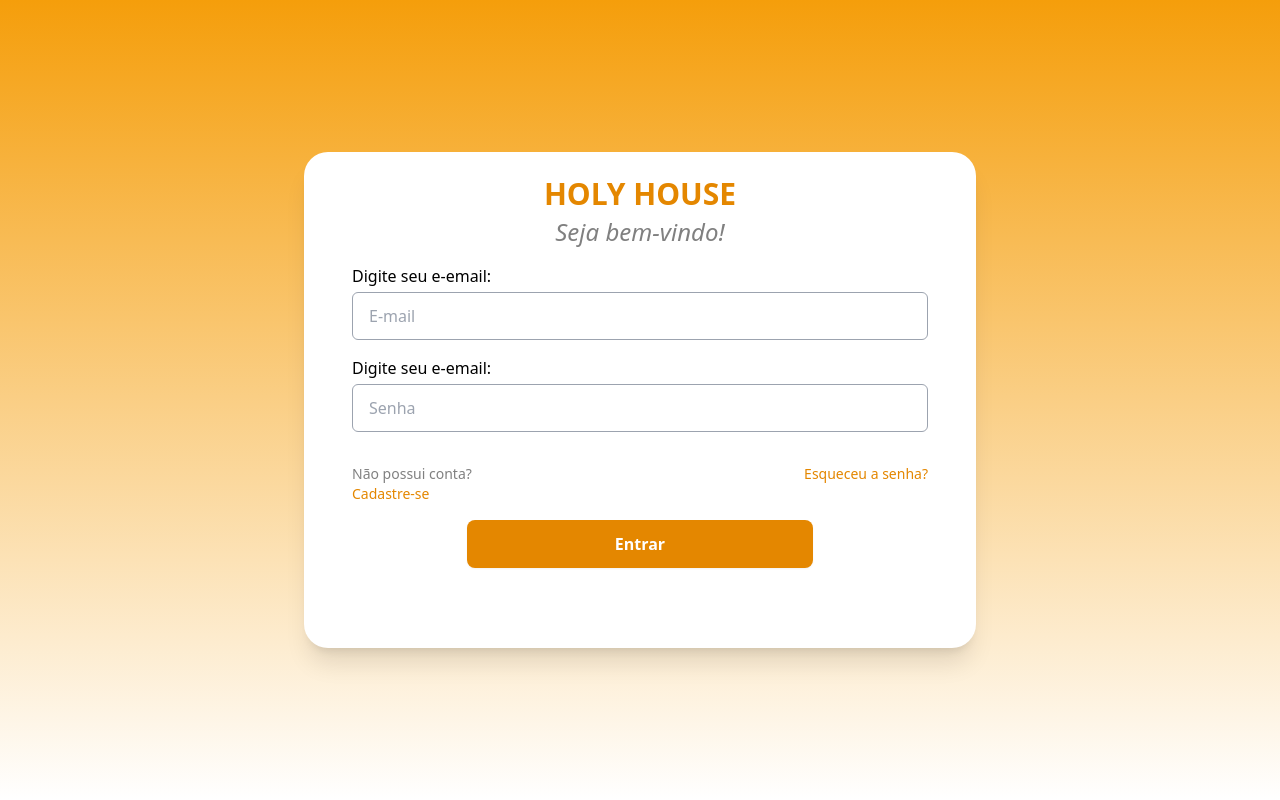
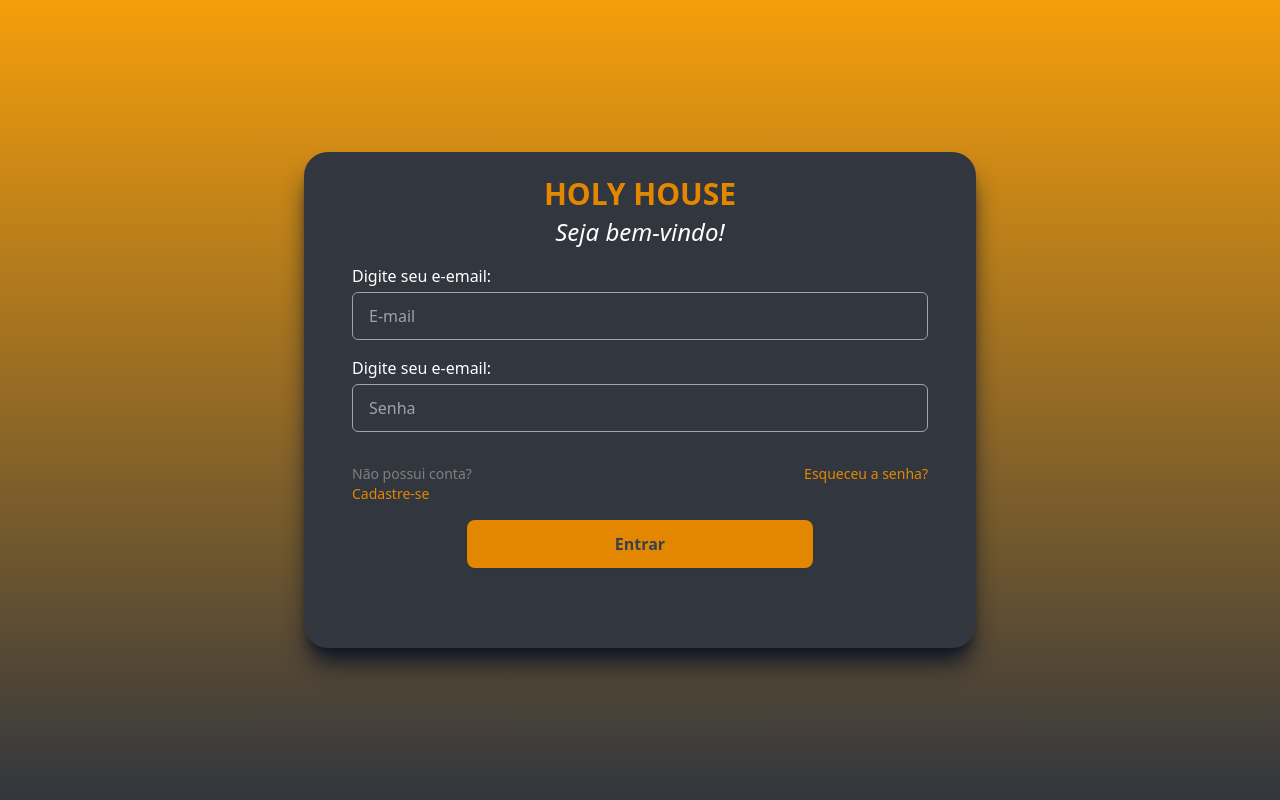
Before and after one commit to MarceloStudies/plataform-app, a React (Create React App) app: page /login in a window 1280 px wide. Built offline with nearby package versions, Linux system fonts and the light colour scheme.

Commit message:
style(Dark-mode): correcty the logic for validation and add darkmode

```diff
--- a/src/ButtonGoogleLogin.js
+++ b/src/ButtonGoogleLogin.js
@@ -12,11 +12,11 @@ export function ButtonGoogleLogin() {
     };
 
     return (
-      <div>
+      <div >
         <GoogleLogin
+          className="w-full h-12 rounded-lg shadow-sm focus:outline-none pointer-events-auto hover:bg-orange-300 hover:text-orange-500 focus:border-secondary px-4 bg-secondary text-white font-bold dark:text-gray-700 dark:hover:bg-gray-900 dark:hover:text-amber-500 "
           onSuccess={handleSuccess}
           onError={handleError}
-          // Optionally, you can customize the button appearance and behavior
         />
       </div>
     );
--- a/src/Login.js
+++ b/src/Login.js
@@ -8,12 +8,12 @@ export default function Login({ param }) {
 
 
   return (
-    <main className="bg-gradient flex w-screen h-full justify-center px-4 ">
+    <main className="bg-gradient dark:bgDark-gradient flex w-screen h-full justify-center px-4 ">
       <div className="container  w-full min-h-[620px] h-full flex justify-center items-center ">
-        <div className="flex flex-col card shadow-xl bg-white w-full rounded-3xl max-w-2xl p-6 md:py-6 md:px-12 animate-fadeIn">
+        <div className="flex flex-col card shadow-xl dark:shadow-gray-900 bg-white dark:bg-bgDark_primary w-full rounded-3xl max-w-2xl p-6 md:py-6 md:px-12 animate-fadeIn">
           <div className="flex flex-col w-full h-1/4 justify-center text-center text-3xl  items-center gap-1 mb-4">
             <h1 className=" text-secondary font-bold uppercase">Holy House</h1>
-            <h2 className="text-2xl text-txt_secondary italic ">
+            <h2 className="text-2xl text-txt_secondary dark:text-txtDark_primary  italic ">
               Seja bem-vindo!
             </h2>
           </div>
--- a/src/LoginCard.js
+++ b/src/LoginCard.js
@@ -5,13 +5,13 @@ import { ButtonGoogleLogin } from "./ButtonGoogleLogin";
 export default function LoginCard() {
     return(
         <div className="flex flex-col w-full h-3/4 justify-center items-center gap-8 ">
-            <div className="flex flex-col w-full h-1/2 justify-center items-center gap-4 ">
+            <div className="flex flex-col w-full h-1/2 justify-center items-center gap-4 dark:text-white">
               <div className="flex flex-col w-full gap-1">
                 <label for="emailLogin" className=" self-start ">
                   Digite seu e-email:
                 </label>
                 <input
-                  className="w-full h-12 rounded-md border border-gray-400 focus:outline-none focus:border-secondary px-4"
+                  className="dark:bg-transparent w-full h-12 rounded-md border border-gray-400 focus:outline-none focus:border-secondary px-4"
                   type="text"
                   placeholder="E-mail"
                   id="emailLogin"
@@ -22,7 +22,7 @@ export default function LoginCard() {
                   Digite seu e-email:
                 </label>
                 <input
-                  className="w-full h-12 rounded-md border border-gray-400 focus:outline-none focus:border-secondary px-4"
+                  className="dark:bg-transparent w-full h-12 rounded-md border border-gray-400 focus:outline-none focus:border-secondary px-4"
                   type="password"
                   placeholder="Senha"
                 />
@@ -40,7 +40,7 @@ export default function LoginCard() {
                 </a>
               </div>
               <div className="flex flex-col w-full justify-end items-center gap-4">
-                <button className="w-3/5 h-12 rounded-lg shadow-sm focus:outline-none pointer-events-auto hover:bg-orange-300 hover:text-orange-500 focus:border-secondary px-4 bg-secondary text-white font-bold">
+                <button className="w-3/5 h-12 rounded-lg shadow-sm focus:outline-none pointer-events-auto hover:bg-orange-300 hover:text-orange-500 focus:border-secondary px-4 bg-secondary text-white font-bold dark:text-gray-700 dark:hover:bg-gray-900 dark:hover:text-amber-500 ">
                   Entrar
                 </button>
                 <GoogleOAuthProvider clientId="453997831134-705bsj7ro2do4sbcvupsi94h73tg9qi4.apps.googleusercontent.com">
--- a/src/RegisterCard.js
+++ b/src/RegisterCard.js
@@ -7,13 +7,13 @@ export default function RegisterCard() {
 
   return (
     <div className="flex flex-col w-full h-3/4 justify-center items-center gap-4">
-      <div className="flex flex-col w-full h-1/2 justify-center items-center gap-6 ">
+      <div className="flex flex-col w-full h-1/2 justify-center items-center gap-6  dark:text-white ">
         <div className="flex flex-col w-full gap-1">
           <label for="emailRegister" className=" self-start ">
             Digite um e-email válido:
           </label>
           <input
-            className="w-full h-12 rounded-md border border-gray-400 focus:outline-none focus:border-secondary px-4"
+            className="dark:bg-transparent w-full h-12 rounded-md border border-gray-400 focus:outline-none focus:border-secondary px-4"
             type="text"
             placeholder="E-mail"
             id="emailRegister"
@@ -24,7 +24,7 @@ export default function RegisterCard() {
             Digite uma senha:
           </label>
           <input
-            className="w-full h-12 rounded-md border border-gray-400 focus:outline-none focus:border-secondary px-4"
+            className="dark:bg-transparent w-full h-12 rounded-md border border-gray-400 focus:outline-none focus:border-secondary px-4"
             type="password"
             placeholder="Senha"
             onChange={(e) => setPassword(e.target.value)}
@@ -33,7 +33,7 @@ export default function RegisterCard() {
             Confirme sua senha:
           </label>
           <input
-            className="w-full h-12 rounded-md border border-gray-400 focus:outline-none focus:border-secondary px-4"
+            className="dark:bg-transparent w-full h-12 rounded-md border border-gray-400 focus:outline-none focus:border-secondary px-4"
             type="password"
             placeholder="Confimação de senha"
             onChange={(e) => setPasswordAgain(e.target.value)}
@@ -46,6 +46,8 @@ export default function RegisterCard() {
             onChange={(isValid) => {
               if (isValid) {
                 document.getElementById("register").hidden = false;
+              }else{
+                document.getElementById("register").hidden = true;
               }
             }}
             messages={{
@@ -74,7 +76,7 @@ export default function RegisterCard() {
           <button
             hidden
             id="register"
-            className="w-3/5 h-12 rounded-lg shadow-sm focus:outline-none pointer-events-auto hover:bg-orange-300 hover:text-orange-500 focus:border-secondary px-4 bg-secondary text-white font-bold"
+            className="w-3/5 h-12 rounded-lg shadow-sm focus:outline-none pointer-events-auto hover:bg-orange-300 hover:text-orange-500 focus:border-secondary px-4 bg-secondary text-white dark:text-gray-700 dark:hover:bg-gray-900 dark:hover:text-amber-500 font-bold"
           >
             Enviar
           </button>
--- a/src/index.css
+++ b/src/index.css
@@ -18,6 +18,10 @@
   .bg-gradient {
     @apply bg-gradient-to-t from-white to-amber-500;
   }
+
+  .bgDark-gradient {
+    @apply bg-gradient-to-t from-bgDark_primary to-amber-500;
+  }
 }
 
 @layer utilities{
--- a/src/index.js
+++ b/src/index.js
@@ -21,6 +21,8 @@ const router = createBrowserRouter([
 
 ReactDOM.createRoot(document.getElementById("root")).render(
   <React.StrictMode>
+    <html class="dark">
     <RouterProvider router={router} />
+    </html>
   </React.StrictMode>
 );
--- a/tailwind.config.js
+++ b/tailwind.config.js
@@ -1,5 +1,6 @@
 /** @type {import('tailwindcss').Config} */
 module.exports = {
+  darkMode: 'class',
   content: [
     "./src/**/*.{js,jsx,ts,tsx}",
   ],
@@ -10,6 +11,8 @@ module.exports = {
         secondary: '#E48700',
         txt_primary: '#000000',
         txt_secondary: '#808080',
+        bgDark_primary: '#32363E',
+        txtDark_primary: '#FFFFFF',
 
       }
     },
```
